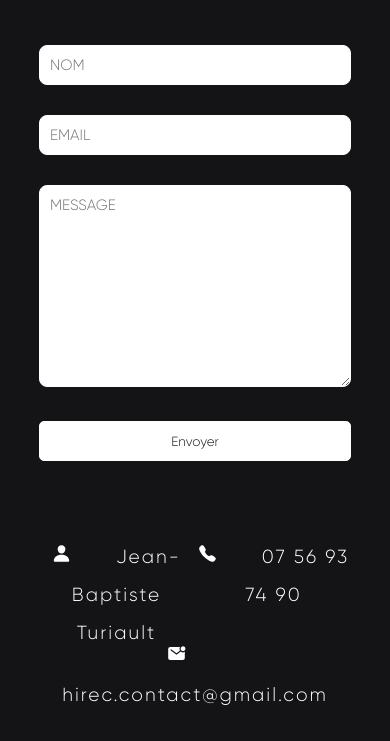
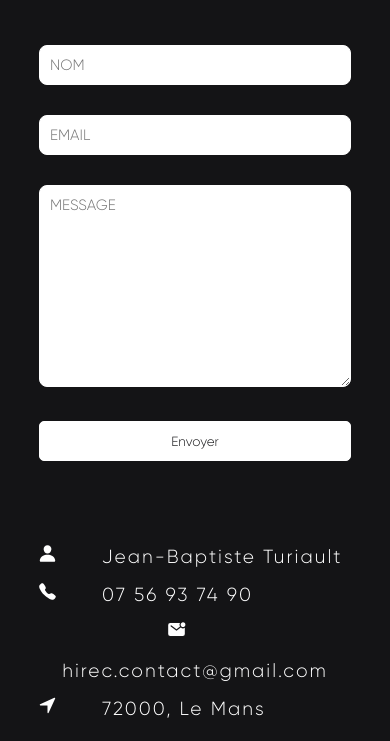
Before and after one commit to TomBagiau/hirecwebsite, a plain HTML site: page contact.html in a window 390 px wide. Shown: the part 70-811 px from the top of the page. Drawn offline with nearby package versions, Linux system fonts and the light colour scheme; files whose address does not match are found by name.

Commit message:
responsive contact

```diff
--- a/styles/contact.css
+++ b/styles/contact.css
@@ -122,8 +122,4 @@ section#contact {
         margin: 2em;
     }
 
-    .list-item {
-        flex: 1 0 40%;
-        height: 100px;
-    }
 }
```
